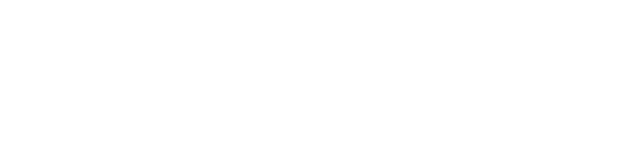
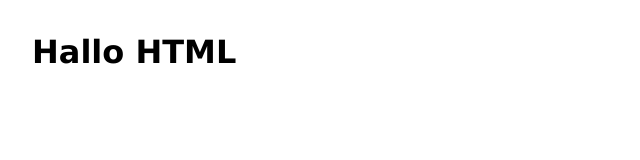
Before and after one commit to MaxHopf/theOdinProject-projects, a plain HTML site: page rock-paper-scissors/index.html in a window 1280 px wide. Shown: the whole page, without its empty margins (0-640 px from the left). Drawn offline with Linux system fonts and the light colour scheme; files that its build step writes are made by us from their sources.

Commit message:
Bug: Move files to new project
* move index.html file to project folder
* move script.js file to project folder

```diff
--- a/index.html
+++ b/rock-paper-scissors/index.html
@@ -14,7 +14,7 @@
 </head>
 
 <body>
-
+    <h1>Hallo HTML</h1>
 </body>
 
 </html>
--- /dev/null
+++ b/rock-paper-scissors/script.js
@@ -0,0 +1,3 @@
+"use strict"
+
+console.log("Rock Game");
--- a/script.js
+++ /dev/null
@@ -1 +0,0 @@
-"use strict"
```
